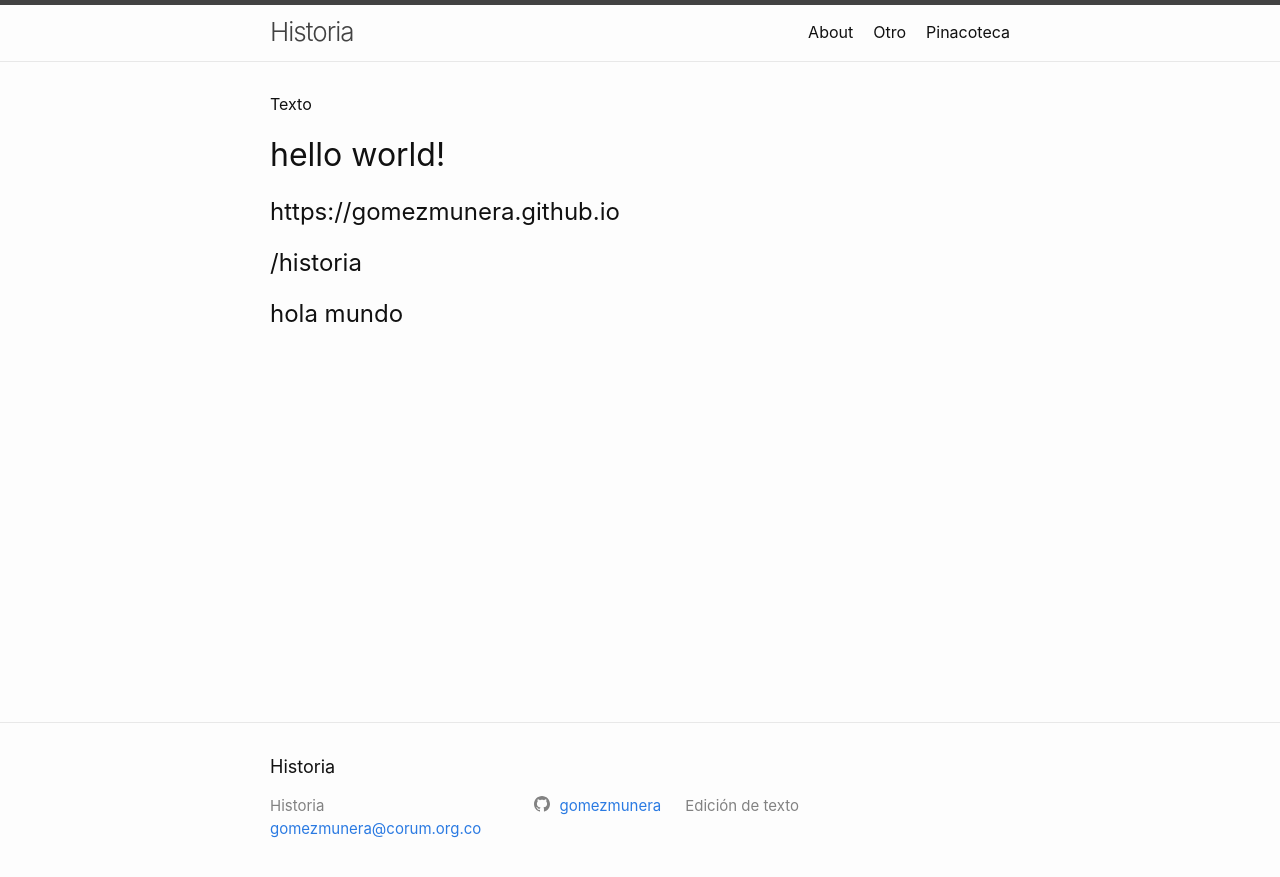
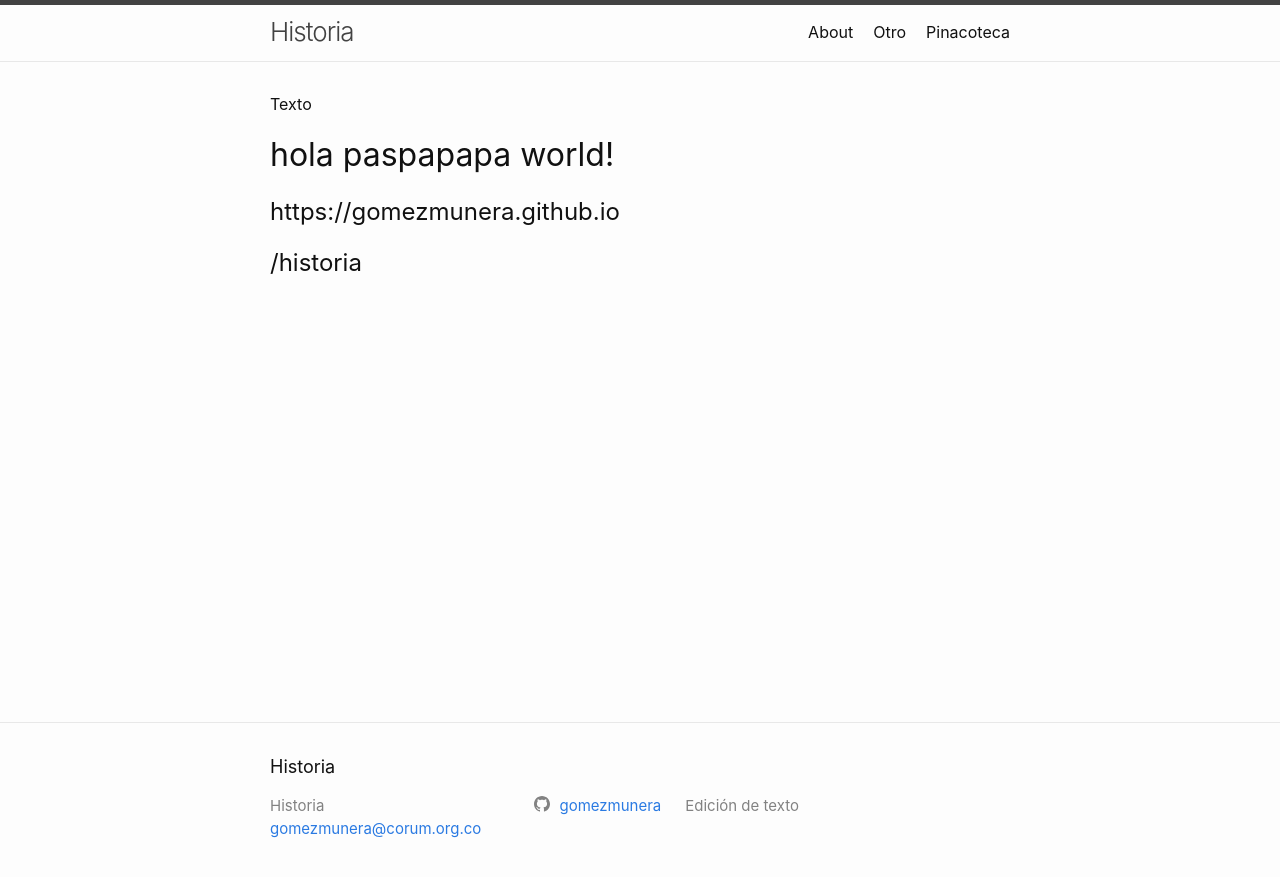
Before and after one commit to GomezMunera/historia, a Jekyll site: the page built from otro.markdown, in a window 1280 px wide. Shown: the top 877 px of the page. Built offline with Jekyll 4.4.1, drawn with Linux system fonts in a browser that asks for light colours.

Commit message:
erase hello world

```diff
--- a/_config.yml
+++ b/_config.yml
@@ -27,9 +27,6 @@
 #twitter_username: jekyllrb
 github_username:  gomezmunera
 
-#
-prueba: "hola mundo"
-
 # Build settings
 markdown: kramdown
 theme: minima
--- a/otro.markdown
+++ b/otro.markdown
@@ -5,8 +5,7 @@
 ---
 Texto
 
-<h1>{{ "Hello World!" | downcase }}</h1>
+<h1>{{ "hola paspapapa World!" | downcase }}</h1>
 
 <h2>{{ site.url }} </h2>
 <h2>{{ site.baseurl }} </h2>
-<h2>{{ site.prueba }} </h2>
```
